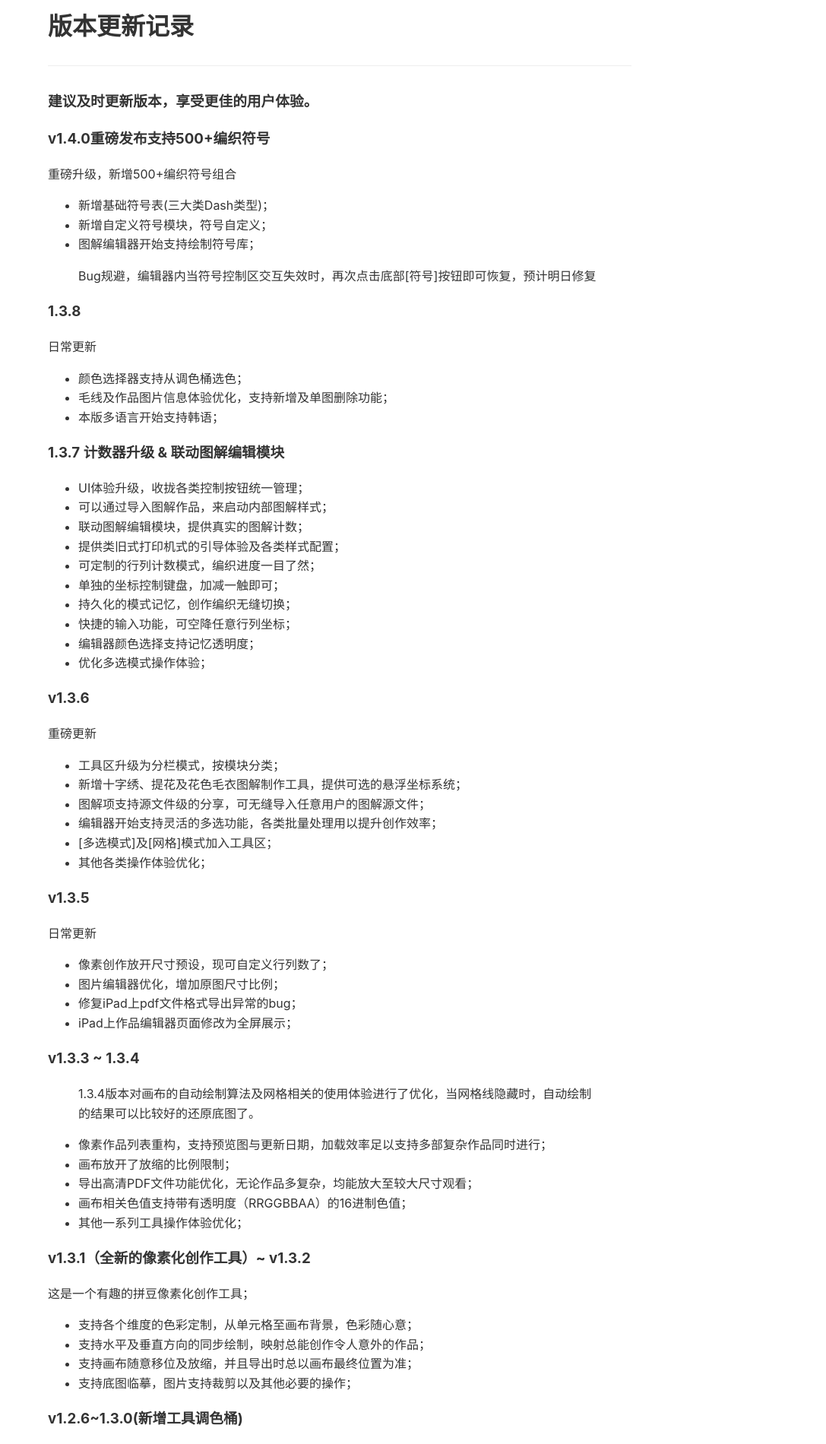
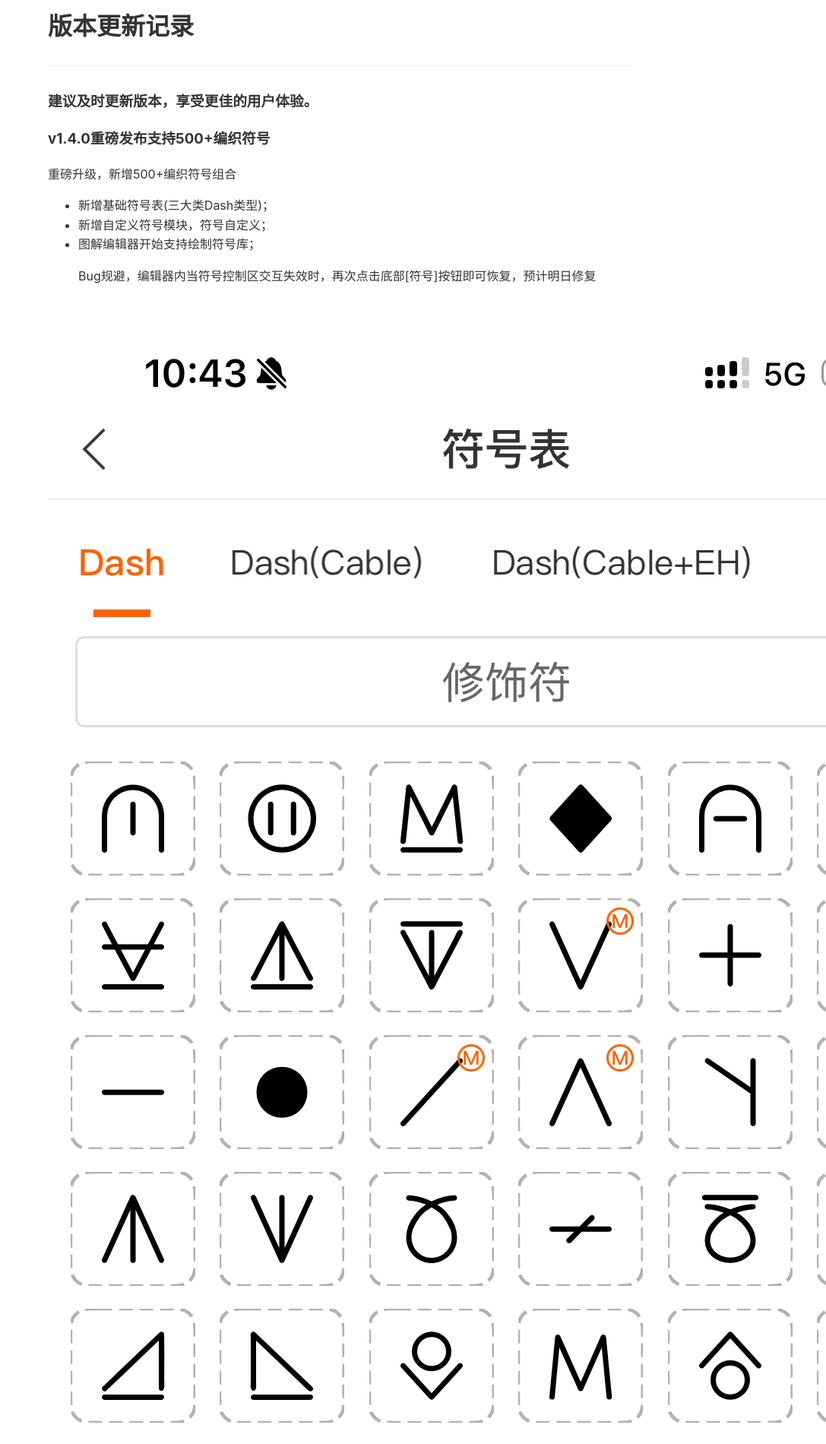
Before and after one commit to iBlackStone/iblackstone.github.io, a Jekyll site: the page built from setword/versions.md, in a window 1280 px wide. Shown: the top 1900 px of the page at 76% size, without its empty margins (193-1280 px from the left). Built offline with Jekyll 4.4.1, drawn with Linux system fonts in a browser that asks for light colours.

Commit message:
image updated

```diff
--- a/setword/versions.md
+++ b/setword/versions.md
@@ -12,6 +12,9 @@ title: "版本更新记录"
 - 图解编辑器开始支持绘制符号库；
 
 > Bug规避，编辑器内当符号控制区交互失效时，再次点击底部[符号]按钮即可恢复，预计明日修复
+
+![符号表](/assets/images/symbol.png)
+
 
 ### 1.3.8
 
```
Also changed, not shown: setword/versionsen.md (+3 -0 lines), assets/images/symbol.png (added).
